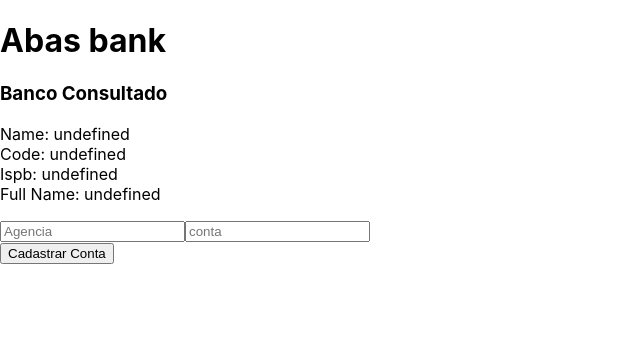
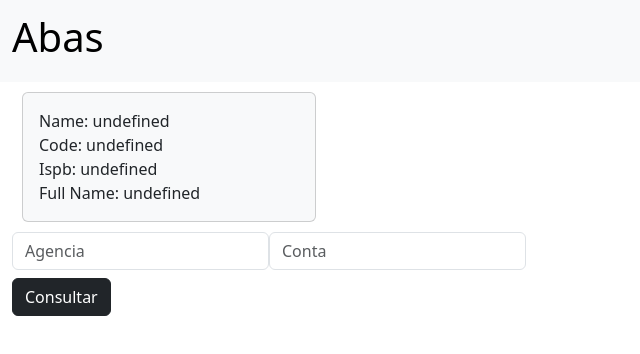
Before and after one commit to Lucas-marques-web/abas-bank, a React (Create React App) app: page /cadastro/1 in a window 1280 px wide. Shown: the top 354 px of the page, without its empty margins (0-640 px from the left). Built offline with nearby package versions, Linux system fonts and the light colour scheme; no server answers.

Commit message:
criaçao do design

```diff
--- a/package.json
+++ b/package.json
@@ -6,7 +6,9 @@
     "@testing-library/jest-dom": "^5.17.0",
     "@testing-library/react": "^13.4.0",
     "@testing-library/user-event": "^13.5.0",
+    "bootstrap": "^5.3.3",
     "react": "^18.3.1",
+    "react-bootstrap": "^2.10.4",
     "react-dom": "^18.3.1",
     "react-router-dom": "^6.25.1",
     "react-scripts": "^5.0.1",
--- a/src/App.js
+++ b/src/App.js
@@ -4,6 +4,7 @@ import { BrowserRouter, Routes, Route } from "react-router-dom";
 import Inicial from './pages/Inicial';
 import Listagem from './pages/Listagem';
 import Cadastro from './pages/Cadastro';
+import 'bootstrap/dist/css/bootstrap.min.css';
 
 function App() {
   return (
--- a/src/pages/Cadastro.js
+++ b/src/pages/Cadastro.js
@@ -1,5 +1,15 @@
 import React, { useState, useEffect } from 'react';
 import { Link, useNavigate } from 'react-router-dom';
+
+import Container from 'react-bootstrap/Container';
+import Navbar from 'react-bootstrap/Navbar';
+import Button from 'react-bootstrap/Button';
+import Card from 'react-bootstrap/Card';
+import { Row, Col } from 'react-bootstrap';
+import ButtonGroup from 'react-bootstrap/ButtonGroup';
+import ButtonToolbar from 'react-bootstrap/ButtonToolbar';
+import Form from 'react-bootstrap/Form';
+import InputGroup from 'react-bootstrap/InputGroup';
 
 function Cadastro(){
     const pathname = window.location.pathname;
@@ -50,21 +60,59 @@ function Cadastro(){
 
     return(
             <div>
-                <h1>Abas bank</h1>
-                <h3>Banco Consultado</h3>
-                <p>
-                    {'Name: '+ banco.name} <br></br>
-                    {'Code: '+ banco.code} <br></br>
-                    {'Ispb: ' + banco.ipsb} <br></br>
-                    {'Full Name: '+ banco.fullName}
-                </p>
+                <Navbar expand="lg" className="bg-body-tertiary">
+                      <Container fluid>
+                          <Navbar.Brand ><h1>Abas</h1></Navbar.Brand>
+                      </Container>
+                  </Navbar>
+
+
+              <Container fluid>
+                  <Col className='listaBancos' key={banco.id} sm={12} md={4} lg={3}>
+                  <Card className='bg-body-tertiary' style={{ margin: '10px' }}>
+                  <Card.Body>
+                      <Card.Text>
+                      {'Name: '+ banco.name} <br></br>
+                      {'Code: '+ banco.code} <br></br>
+                      {'Ispb: ' + banco.ipsb} <br></br>
+                      {'Full Name: '+ banco.fullName}
+                      </Card.Text>
+                    </Card.Body>
+                </Card>
+                </Col>
 
                 <form onSubmit={handleCadastroConta}>
-                    <input type='number' placeholder='Agencia' value={numeroAgencia} required onChange={handleChangeAgencia}></input>
-                    <input type='number' placeholder='conta' value={numeroConta} required onChange={handleChangeConta}></input> <br></br>
-                    <button type='submit'>Cadastrar Conta</button>
-                </form>
+                        <ButtonToolbar className="mb-2">
+                          <InputGroup>
+                            <Form.Control
+                              type="number"
+                              value={numeroAgencia}
+                              required
+                              onChange={handleChangeAgencia}
+                              placeholder='Agencia'
+                            />
+                          </InputGroup>
 
+                          <InputGroup>
+                            <Form.Control
+                              type="number"
+                              value={numeroConta}
+                              required
+                              onChange={handleChangeConta}
+                              placeholder='Conta'
+                            />
+                          </InputGroup>
+                          </ButtonToolbar>
+
+                          <ButtonGroup className="me-2">
+                            <Button variant="dark" type='submit'>Consultar</Button>
+                          </ButtonGroup>
+                    </form>
+
+
+
+
+              </Container>
             </div>
     )
 }
--- a/src/pages/Inicial.js
+++ b/src/pages/Inicial.js
@@ -1,5 +1,11 @@
 import React, { useState, useEffect } from 'react';
 import { Link } from 'react-router-dom';
+import Container from 'react-bootstrap/Container';
+import Navbar from 'react-bootstrap/Navbar';
+import Button from 'react-bootstrap/Button';
+import Card from 'react-bootstrap/Card';
+import { Row, Col } from 'react-bootstrap';
+
 
 function Inicial() {
     const [numeroAgencia, setNumeroAgencia] = useState('Não cadastrada');
@@ -44,25 +50,38 @@ function Inicial() {
 
     return (
         <div>
-            <h1>Abas Bank</h1>
-            <div>
+            <Navbar expand="lg" className="bg-body-tertiary">
+                <Container fluid>
+                    <Navbar.Brand ><h1>Abas</h1></Navbar.Brand>
+
                     <Link to='/listagem'>
-                    <button>Nova Conta</button>
+                        <Button variant='dark'>Nova Conta</Button>
                     </Link>
+                </Container>
+            </Navbar>
+
+           <Container fluid>
             {listaBancos.length > 0 ? (
-                    <ul>
+                    <Row>
                         {listaBancos.map((conta, index) => (
-                            <p key={index}>
+                            <Col key={index} sm={12} md={4} lg={3}>
+                                <Card className='bg-body-tertiary' style={{ margin: '10px' }}>
+                                    <Card.Body>
+                                        <Card.Title>Conta {index + 1}</Card.Title>
+                                        <Card.Text>
                                             Codigo Banco: {conta.codigoBanco} <br />
                                             Numero Agencia: {conta.numeroAgencia} <br />
                                             Numero Conta: {conta.numeroConta}
-                            </p>
+                                        </Card.Text>
+                                    </Card.Body>
+                                </Card>
+                            </Col>
                         ))}
-                    </ul>
+                    </Row>
                 ) : (
                     <p>Nenhuma conta registrada</p>
                 )}
-            </div>
+            </Container>
         </div>
     );
 }
--- a/src/pages/Listagem.js
+++ b/src/pages/Listagem.js
@@ -1,6 +1,16 @@
 import React, { useState, useEffect } from 'react';
 import { Link } from 'react-router-dom';
-import './css/Listagem.css'
+import './css/Listagem.css';
+
+import Container from 'react-bootstrap/Container';
+import Navbar from 'react-bootstrap/Navbar';
+import Button from 'react-bootstrap/Button';
+import Card from 'react-bootstrap/Card';
+import { Row, Col } from 'react-bootstrap';
+import ButtonGroup from 'react-bootstrap/ButtonGroup';
+import ButtonToolbar from 'react-bootstrap/ButtonToolbar';
+import Form from 'react-bootstrap/Form';
+import InputGroup from 'react-bootstrap/InputGroup';
 
 const Listagem = () => {
   const [bancos, setBancos] = useState([]);
@@ -51,36 +61,66 @@ const Listagem = () => {
 
   return (
     <div>
-        <h1>Abas Bank</h1>
+         <Navbar expand="lg" className="bg-body-tertiary">
+                <Container fluid>
+                    <Navbar.Brand ><h1>Abas</h1></Navbar.Brand>
                     <form onSubmit={handleConsultarBanco}>
-            <input type='number'value={codigoBanco} required  onChange={handleCodigoBancoChange} placeholder='Digite o codigo do banco'></input>
-            <button type='submit'>Consultar</button>
+                        <ButtonToolbar className="mb-2">
+                          <InputGroup>
+                            <Form.Control
+                              type="number"
+                              value={codigoBanco}
+                              required
+                              onChange={handleCodigoBancoChange}
+                              placeholder='Codigo Banco'
+                            />
+                          </InputGroup>
+
+                          <ButtonGroup className="me-4">
+                            <Button variant="dark" type='submit'>Consultar</Button>
+                          </ButtonGroup>
+
+                          </ButtonToolbar>
                     </form>
+                </Container>
+        </Navbar>
+      <Container fluid>
         {bancoConsultado.code && (
           <div className='bancoConsultado'>
-          <h3>Banco Consultado</h3>
             <Link to={`/cadastro/${bancoConsultado.code}`}>
-            <p>
+            <Col key={bancoConsultado.code} sm={12} md={4} lg={3}>
+              <Card className='bg-body-tertiary' style={{ margin: '10px' }}>
+                <Card.Body>
+                    <Card.Text>
                       {'Name: '+ bancoConsultado.name} <br></br>
                       {'Code: '+ bancoConsultado.code}
-            </p>
+                    </Card.Text>
+                </Card.Body>
+              </Card>
+              </Col>
             </Link>
           </div>
         )}
 
-        <ul >
+          <ul>
+              <Row>
                     {bancos.map(banco => (
-            <li className='listaBancos' key={banco.id}>
-
+                        <Col className='listaBancos' key={banco.id} sm={12} md={4} lg={3}>
+                            <Card className='bg-body-tertiary' style={{ margin: '10px' }}>
+                                <Card.Body>
                                 <Link to={`/cadastro/${banco.code}`}>
-                    <p>
+                                    <Card.Text>
                                     {'Name: '+ banco.name} <br></br>
                                     {'Code: '+ banco.code}
-                    </p>
+                                    </Card.Text>
                                   </Link>
-            </li>
+                                </Card.Body>
+                            </Card>
+                        </Col>
                     ))}
+                </Row>
             </ul>
+        </Container>
     </div>
   );
 };
```
Also changed, not shown: 1 other file (tests, documents, lock files or other folders). Lines whose indentation alone changed are shown as unchanged.
